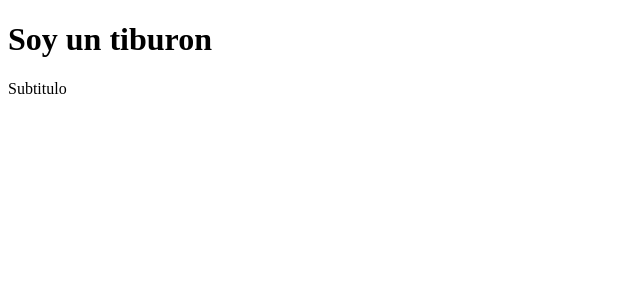
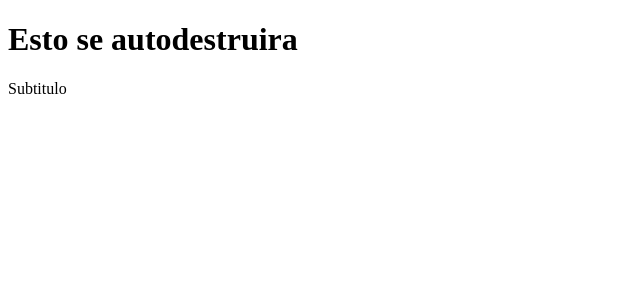
Before and after one commit to LemoneGT/React-Course, a React (Vite) app in the folder Course/03-counter-app-vite/: page / in a window 1280 px wide. Shown: the top 300 px of the page, without its empty margins (0-640 px from the left). Built offline with nearby package versions, Linux system fonts and the light colour scheme.

Commit message:
function and objects in components

```diff
--- a/Course/03-counter-app-vite/src/FirstApp.jsx
+++ b/Course/03-counter-app-vite/src/FirstApp.jsx
@@ -12,10 +12,23 @@ import { Fragment } from 'react';
 // }
 
 // if you dont write nothing in EventTarget, is the same to fragment
+const newMessage = {
+    message: 'Hola marciano',
+    status: true,
+};
+
+const getMessage = ( message ) =>{
+    return message;
+}
+
 export const FirstApp = () => {
+
+
     return(
         <>
-            <h1>Soy un tiburon</h1>
+            <h1>{ getMessage('Esto se autodestruira') }</h1>
+            {/* if you need to send or you need the object convert in this json.stringify */}
+            {/* <code>{ JSON.stringify(newMessage) }</code> */}
             <p>Subtitulo</p>
         </>
     )
```
